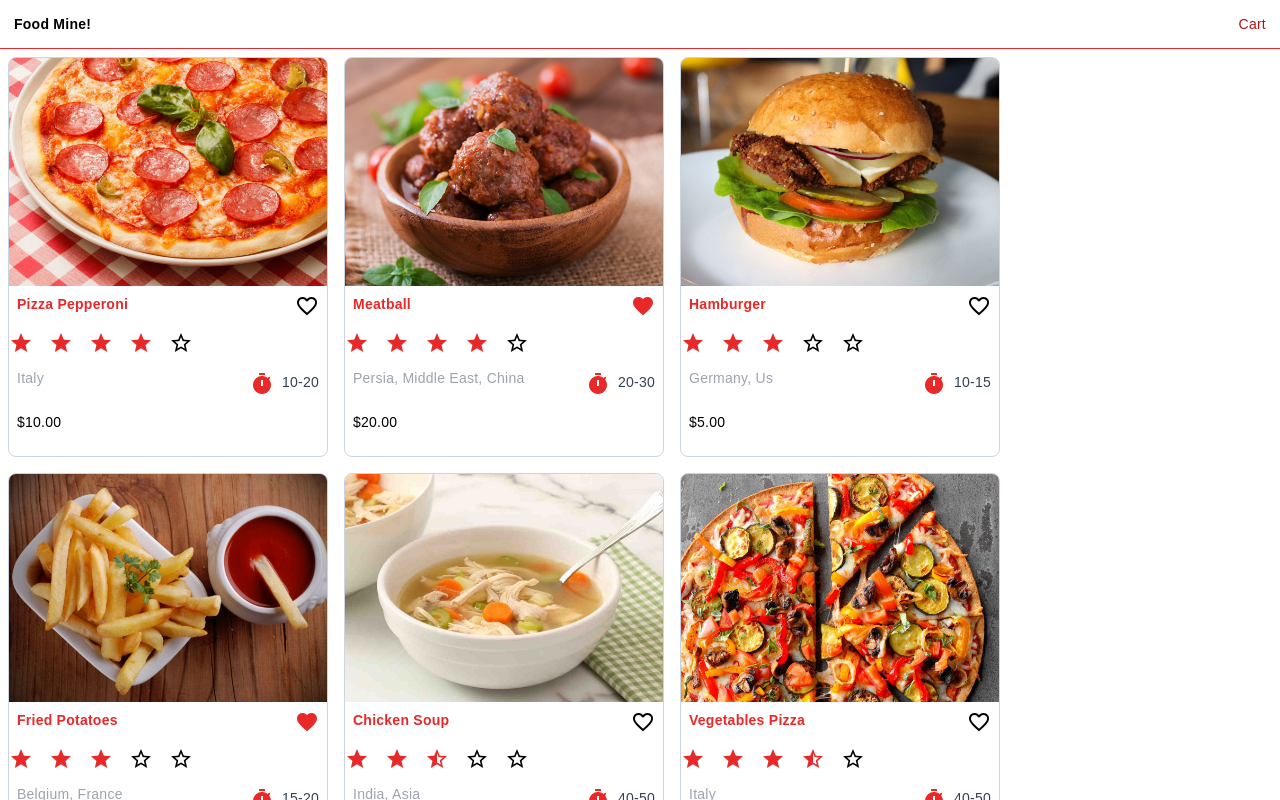
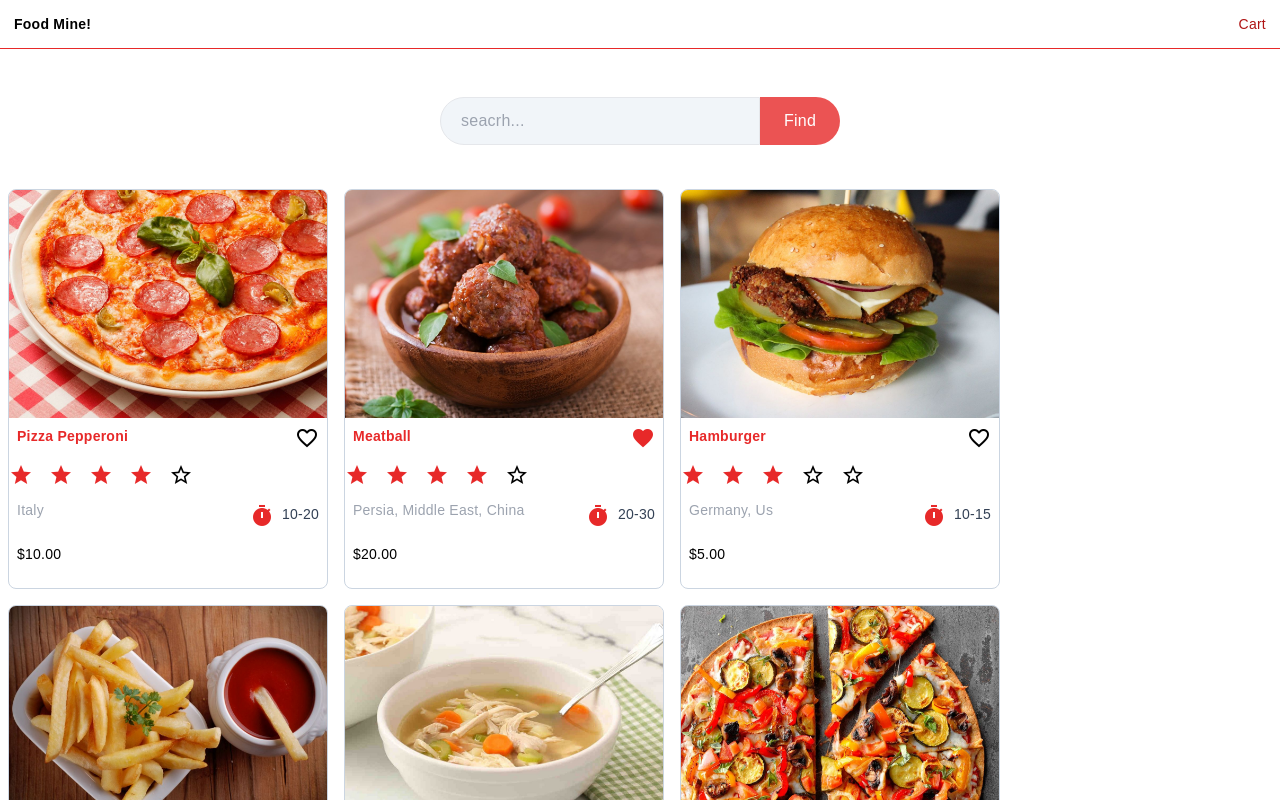
Before and after one commit to lapanikeugene/angular-food-shop, an Angular app: page / in a window 1280 px wide. Shown: the top 800 px of the page. Built offline with nearby package versions, Linux system fonts and the light colour scheme.

Commit message:
search bar  + style of search bar

```diff
--- a/package.json
+++ b/package.json
@@ -15,12 +15,11 @@
     "@angular/common": "^16.1.0",
     "@angular/compiler": "^16.1.0",
     "@angular/core": "^16.1.0",
-    "@angular/forms": "^16.1.0",
+    "@angular/forms": "^16.1.8",
     "@angular/material": "^16.1.7",
     "@angular/platform-browser": "^16.1.0",
     "@angular/platform-browser-dynamic": "^16.1.0",
     "@angular/router": "^16.1.0",
-    "ng-starrating": "^1.0.20",
     "rxjs": "~7.8.0",
     "tslib": "^2.3.0",
     "zone.js": "~0.13.0"
--- a/src/app/app-routing.module.ts
+++ b/src/app/app-routing.module.ts
@@ -5,7 +5,10 @@ import { HomeComponent } from './home/home.component';
 const routes: Routes = [
   {
     path:"",component:HomeComponent
-  }
+  },
+  {
+    path:"search/:searchTerm",component:HomeComponent
+  },
 ];
 
 @NgModule({
--- a/src/app/home/home.component.html
+++ b/src/app/home/home.component.html
@@ -1,3 +1,4 @@
+<app-search></app-search>
 <ul class="flex  justify-start items-center flex-wrap p-0">
     <li *ngFor="let food of foods ">
         <a class="h-[25rem] w-[20rem] hover:opacity-90 border border-slate-300 rounded-lg m-[0.5rem] flex flex-col overflow-hidden">
@@ -16,7 +17,7 @@
             </div>
             <app-stars [stars]="+food.stars"> </app-stars>
             <footer class="p-2 flex justify-between" >
-                <div class="text-sm text-gray-400 hover:text-slate-800 cursor-default">
+                <div class="text-sm text-gray-400 hover:text-slate-800 hover:font-bold hover:transition-all hover:scale-110 cursor-default">
                     <span class="capitalize" >
                         {{food.origins.join(", ")}}
 
--- a/src/app/home/home.component.ts
+++ b/src/app/home/home.component.ts
@@ -1,6 +1,7 @@
 import { Component } from '@angular/core';
 import { FoodService } from '../services/food/food.service';
 import { Food } from '../share/models/food';
+import { ActivatedRoute } from '@angular/router';
 
 @Component({
   selector: 'app-home',
@@ -10,9 +11,19 @@ import { Food } from '../share/models/food';
 export class HomeComponent {
 
   foods:Food[]= [];
-  constructor(private foodServices:FoodService){}
+  constructor(private foodServices:FoodService, private route:ActivatedRoute){}
 
   ngOnInit(){
-    this.foods = this.foodServices.getAll();
+    this.route.params.subscribe(params => {
+      if(params['searchTerm']){
+        this.foods = this.foodServices.getAll()
+        .filter(s=>
+          s.name.toLocaleLowerCase()
+          .includes(params['searchTerm'].toLocaleLowerCase()) )
+
+      }else
+      this.foods = this.foodServices.getAll();
+
+    }); // check changes in route.
   }
 }
--- /dev/null
+++ b/src/app/search/search.component.html
@@ -0,0 +1,6 @@
+<nav class="flex justify-center w-full items-center  mt-12 mb-9 ">
+    <input type="text" placeholder="seacrh..." [(ngModel)]="searchTerm"
+    class=" rounded-tl-[3rem] rounded-bl-[3rem] border bg-slate-100 w-[20rem] h-12 p-5 text-[1rem] outline-none font-medium"  />
+    <button (click)="search()"
+    class="text-white opacity-80 hover:opacity-100 bg-[#e72929] capitalize h-12 w-20 text-[1rem] outline-none rounded-tr-[3rem] rounded-br-[3rem] ">find</button>
+</nav>
--- /dev/null
+++ b/src/app/search/search.component.ts
@@ -0,0 +1,27 @@
+import { Component } from '@angular/core';
+import { ActivatedRoute, Router } from '@angular/router';
+
+@Component({
+  selector: 'app-search',
+  templateUrl: './search.component.html',
+  styleUrls: ['./search.component.css']
+})
+export class SearchComponent {
+ searchTerm:string = "";
+
+constructor(private route:ActivatedRoute,private router:Router){}
+
+ngOnInit(){
+  this.route.params.subscribe(params=>{
+    if(params['searchTerm'])
+      this.searchTerm = params['searchTerm'];
+  });
+}
+
+search():void{
+  console.log(this.searchTerm)
+  if(this.searchTerm){
+    this.router.navigateByUrl(`/search/${this.searchTerm.toLowerCase()}`)
+  }
+}
+}
```
Also changed, not shown: src/app/app.module.ts (+7 -3 lines), src/app/search/search.component.css (added), 2 other files (tests, documents, lock files or other folders).
